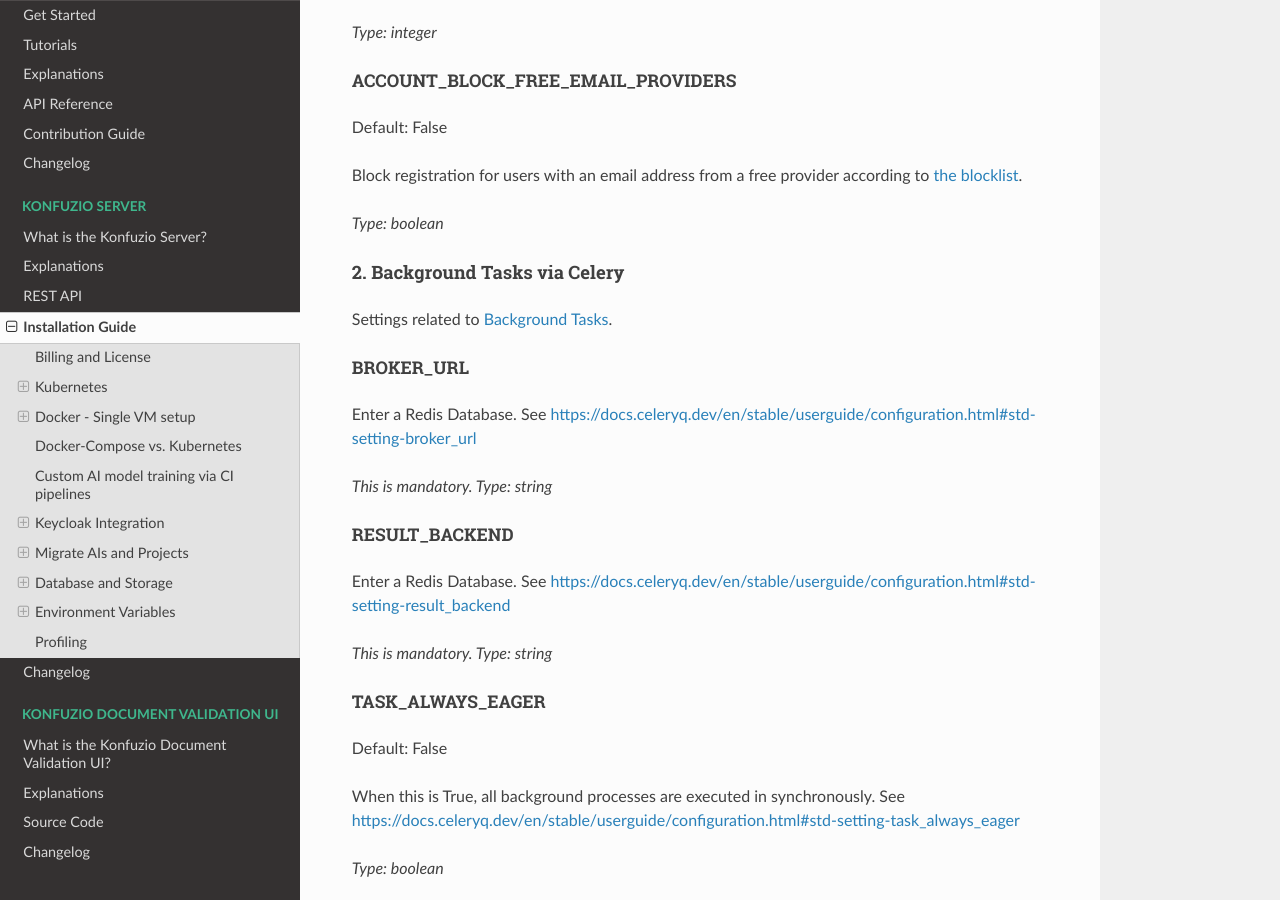
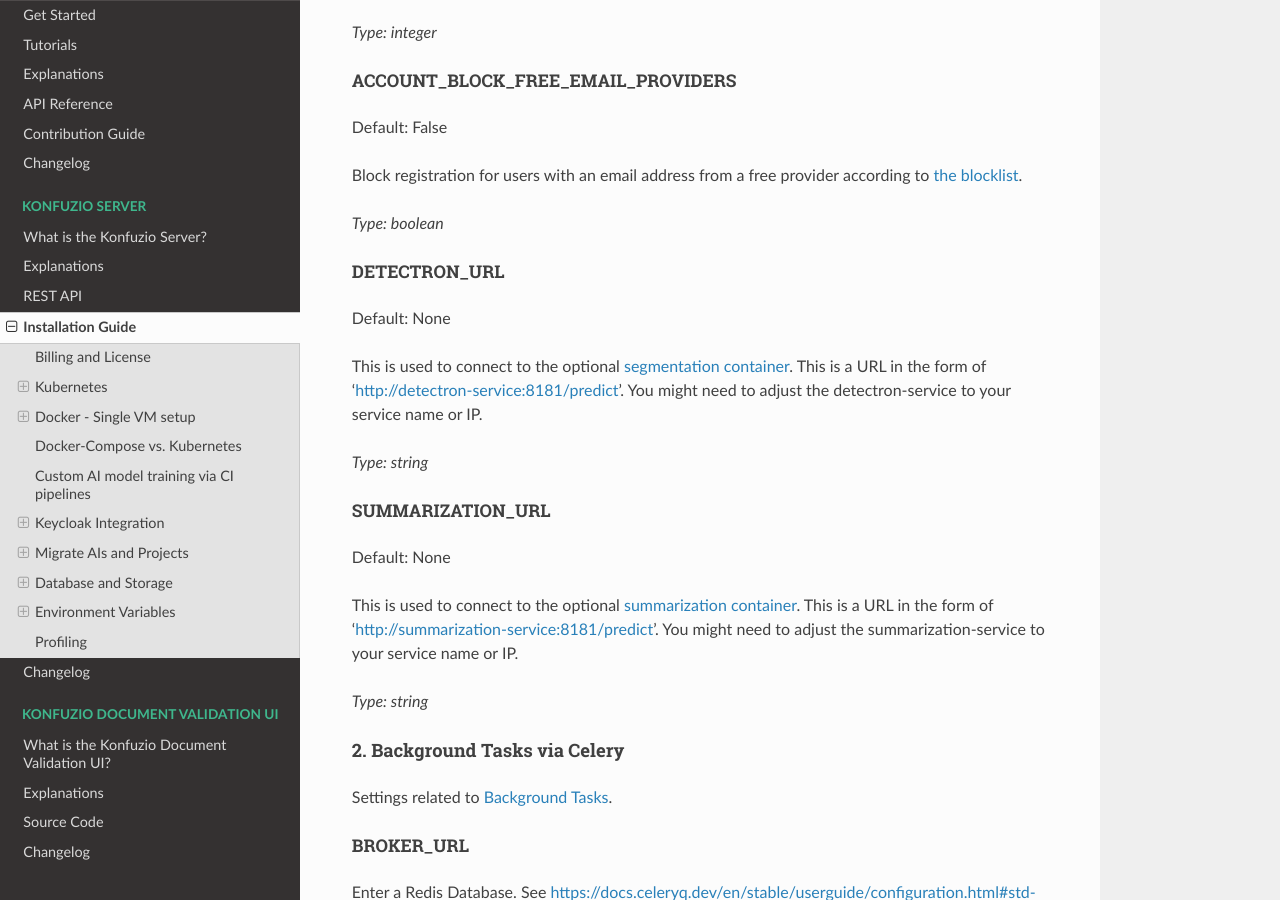
Before and after one commit to konfuzio-ai/konfuzio-sdk, a Sphinx documentation site: the page built from docs/web/on_premises.md, in a window 1280 px wide and 900 px high, scrolled down 22565 px. Built offline with Sphinx 7.4.7 and the Read the Docs theme 2.0.0, drawn with Linux system fonts in a browser that asks for light colours; pages that are not in the unit, such as notebooks, are missing from menus; a script that is not in the unit is left out.

```diff
--- a/docs/web/on_premises.md
+++ b/docs/web/on_premises.md
@@ -839,6 +839,22 @@
 [the blocklist](https://github.com/Kikobeats/free-email-domains/blob/master/domains.json).
 
 _Type: boolean_
+
+##### DETECTRON_URL
+Default: None
+
+This is used to connect to the optional [segmentation container](https://dev.konfuzio.com/web/on_premises.html#optional-9-install-document-segmentation-container). This is a URL in the form of 'http://detectron-service:8181/predict'.
+You might need to adjust the detectron-service to your service name or IP.
+
+_Type: string_
+
+##### SUMMARIZATION_URL
+Default: None
+
+This is used to connect to the optional [summarization container](https://dev.konfuzio.com/web/on_premises.html#optional-10-install-document-summarization-container). This is a URL in the form of 'http://summarization-service:8181/predict'.
+You might need to adjust the summarization-service to your service name or IP.
+
+_Type: string_
 
 #### 2. Background Tasks via Celery
 
```
